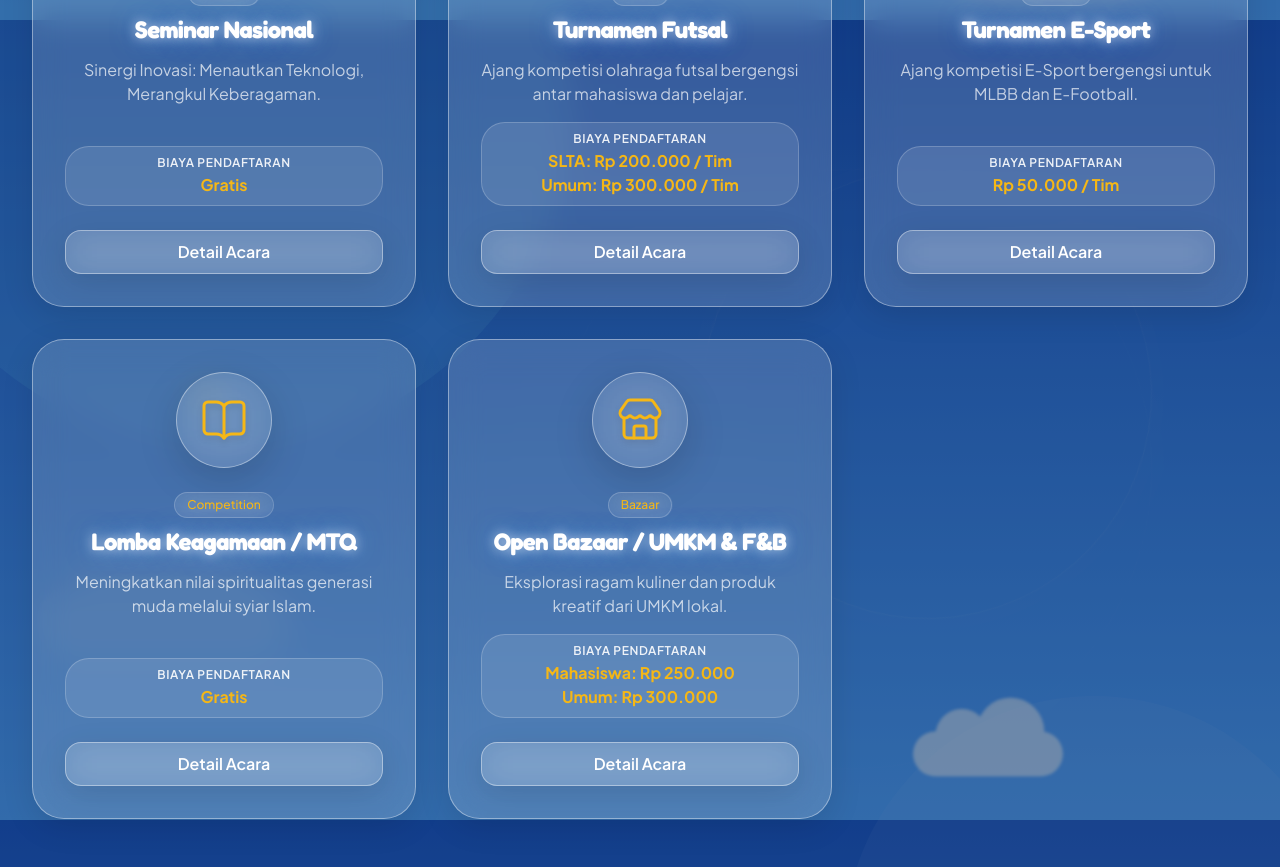
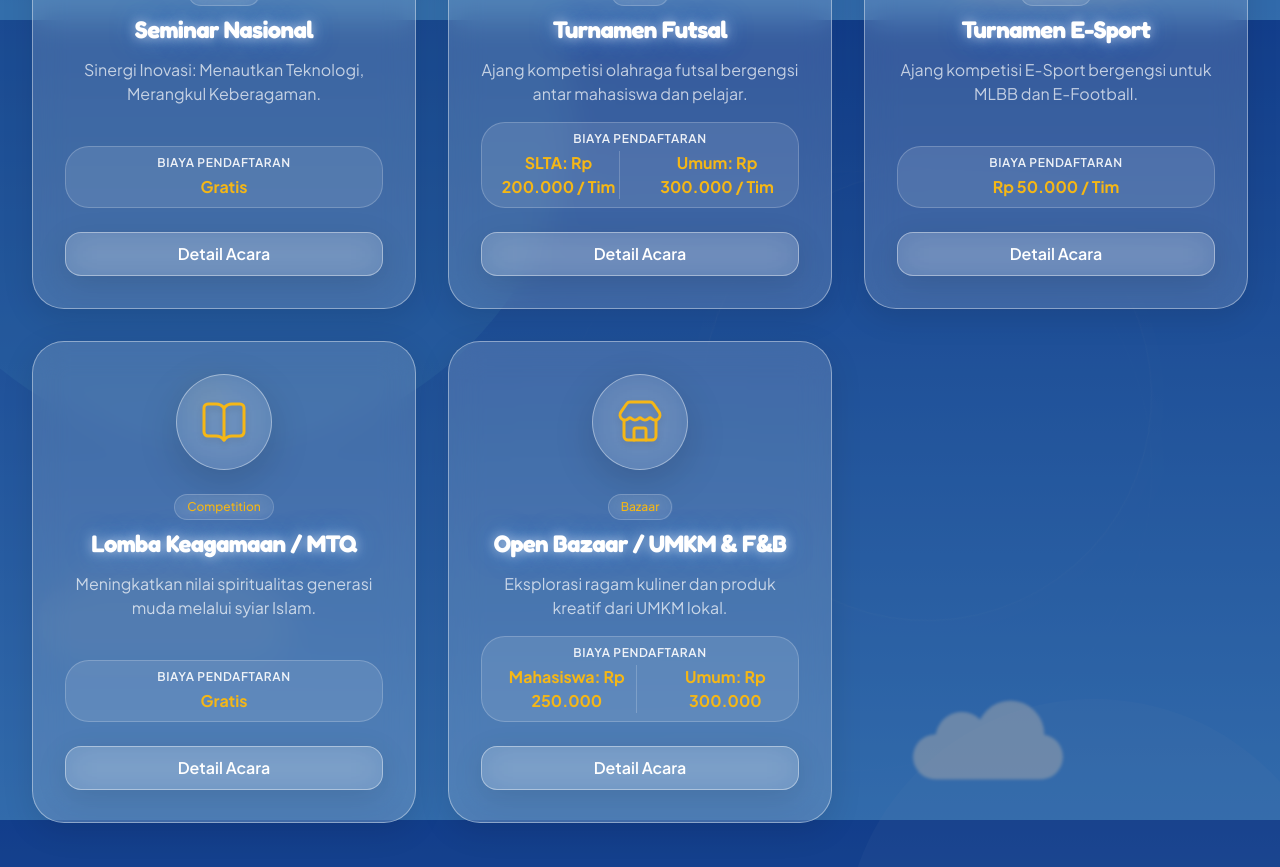
Before and after one commit to Tadaimaaaa/sifest-official, a Next.js app: page /events in a window 1280 px wide. Shown: the part 780-1647 px from the top of the page. Built offline with nearby package versions, Linux system fonts and the light colour scheme.

Commit message:
style(events): display multi-line prices side-by-side on event cards

```diff
--- a/components/events/EventCard.tsx
+++ b/components/events/EventCard.tsx
@@ -35,8 +35,18 @@ export function EventCard({ event }: { event: EventData }) {
       </p>
       {event.price && (
         <div className="mb-6 px-4 py-2 rounded-lg bg-white/10 border border-white/20 w-full">
-          <span className="text-xs text-white/90 block mb-0.5 uppercase tracking-wider font-semibold">Biaya Pendaftaran</span>
-          <span className="text-base font-bold text-brand-accent whitespace-pre-line">{event.price}</span>
+          <span className="text-xs text-white/90 block mb-1 uppercase tracking-wider font-semibold">Biaya Pendaftaran</span>
+          {event.price.includes('\n') ? (
+            <div className="flex flex-row justify-center items-center gap-x-4 divide-x divide-white/20">
+              {event.price.split('\n').map((p, i) => (
+                <span key={i} className={`text-sm sm:text-base font-bold text-brand-accent ${i > 0 ? 'pl-4' : ''}`}>
+                  {p}
+                </span>
+              ))}
+            </div>
+          ) : (
+            <span className="text-base font-bold text-brand-accent">{event.price}</span>
+          )}
         </div>
       )}
       <Link href={`/events/${event.slug}`} className="w-full mt-auto">
```
